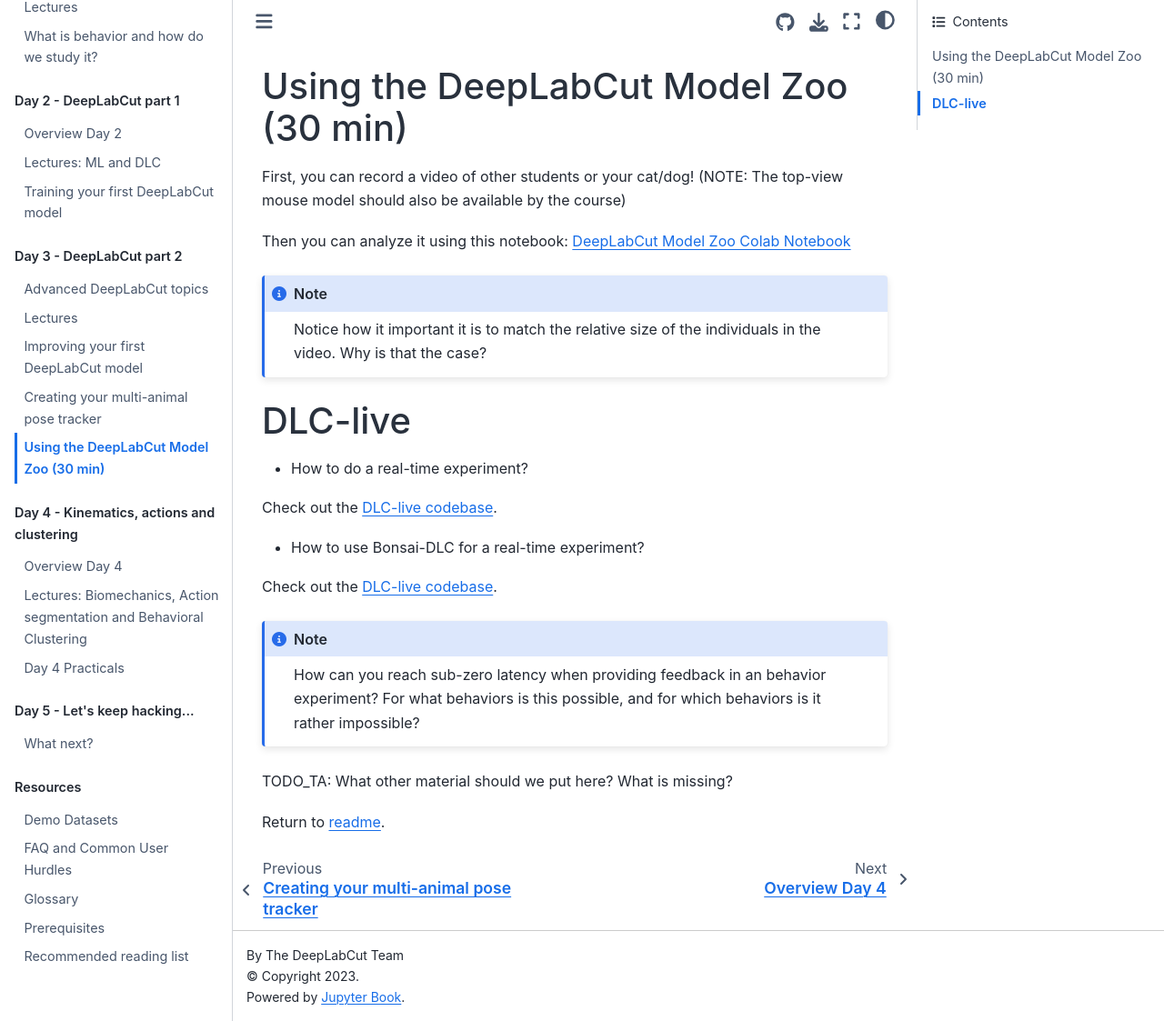
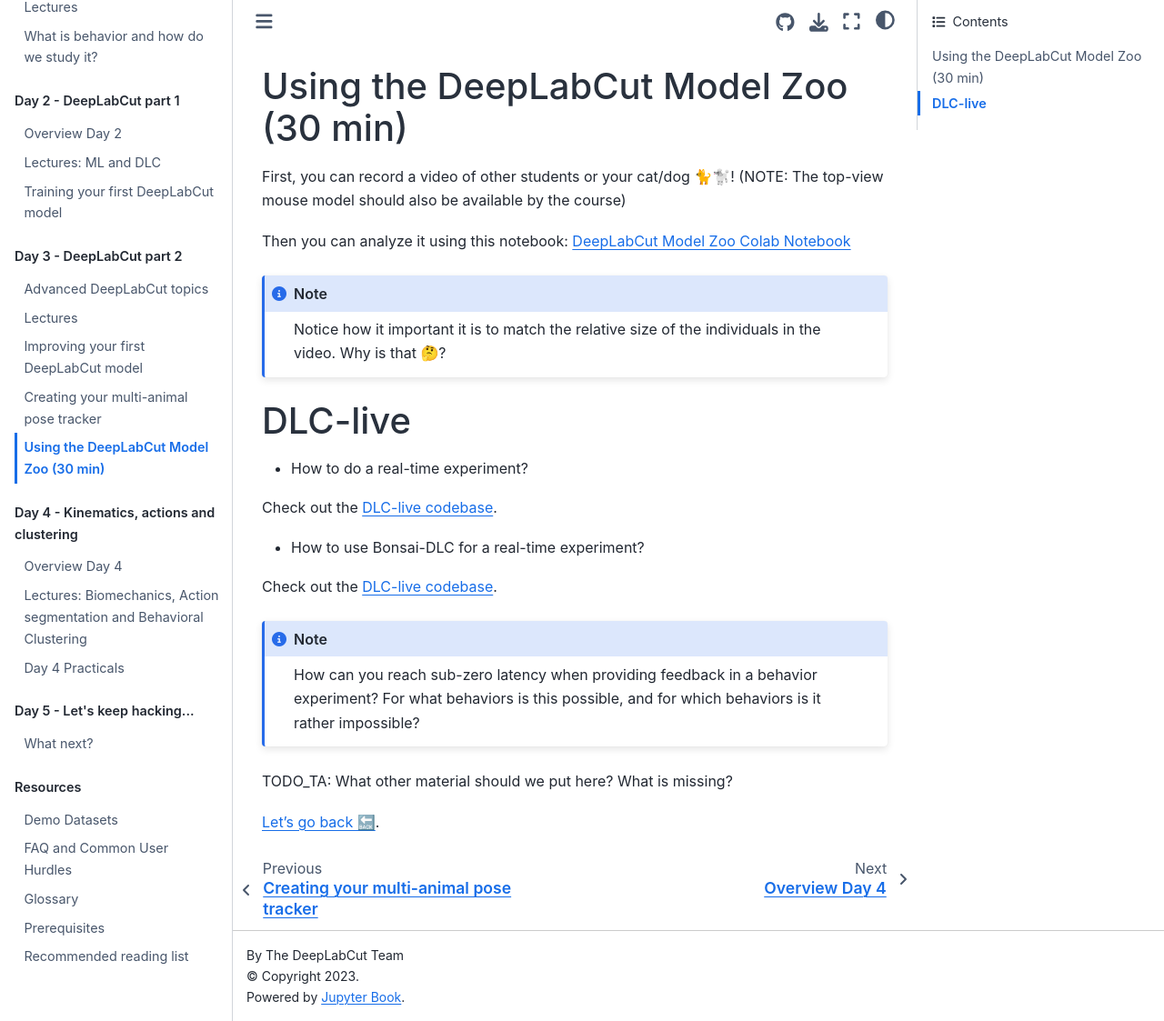
Before and after one commit to AlexEMG/DLC-Cajal-Course, a Jupyter Book: the page built from content/Day3_ModelZoo.md, in a window 1280 px wide and 1123 px high. Shown: the whole window at 91% size. Built offline with Jupyter Book 1.0.4 settings and Sphinx 7.4.7 and the Sphinx Book theme 1.1.4, drawn with Linux system fonts in a browser that asks for light colours.

Commit message:
Add files via upload

````diff
--- a/content/Day3_ModelZoo.md
+++ b/content/Day3_ModelZoo.md
@@ -1,13 +1,13 @@
 # Using the DeepLabCut Model Zoo (30 min)
 
-First, you can record a video of other students or your cat/dog!
+First, you can record a video of other students or your cat/dog 🐈🐩!
 (NOTE: The top-view mouse model should also be available by the course)
 
 Then you can analyze it using this notebook:
 <a href="https://github.com/DeepLabCut/DeepLabCut/blob/master/examples/COLAB/COLAB_DLC_ModelZoo.ipynb" target="_blank">DeepLabCut Model Zoo Colab Notebook</a>
 
 ```{note}
-Notice how it important it is to match the relative size of the individuals in the video. Why is that the case?
+Notice how it important it is to match the relative size of the individuals in the video. Why is that 🤔?
 ```
 
 # DLC-live
@@ -21,9 +21,9 @@ Check out the [DLC-live codebase](https://github.com/DeepLabCut/DeepLabCut-live)
 Check out the [DLC-live codebase](https://github.com/DeepLabCut/DeepLabCut-live).
 
 ```{note}
-How can you reach sub-zero latency when providing feedback in an behavior experiment? For what behaviors is this possible, and for which behaviors is it rather impossible?
+How can you reach sub-zero latency when providing feedback in a behavior experiment? For what behaviors is this possible, and for which behaviors is it rather impossible?
 ```
 
 TODO_TA: What other material should we put here? What is missing?
 
-Return to [readme](../README.md).
+[Let’s go back 🔙](../README.md).
````
